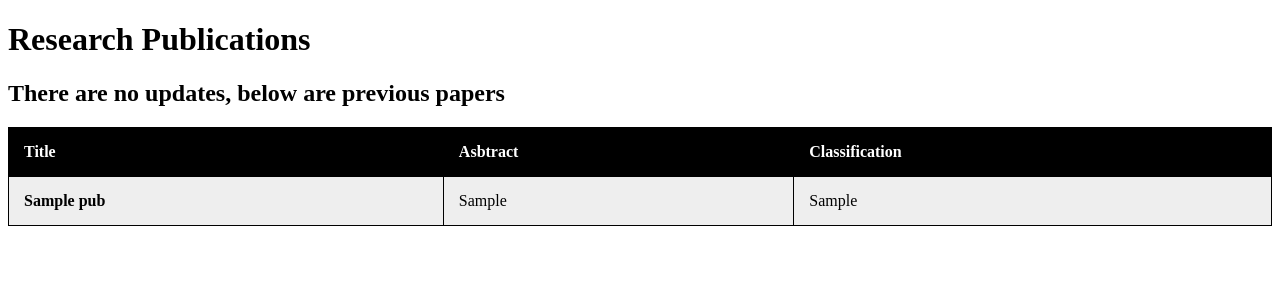
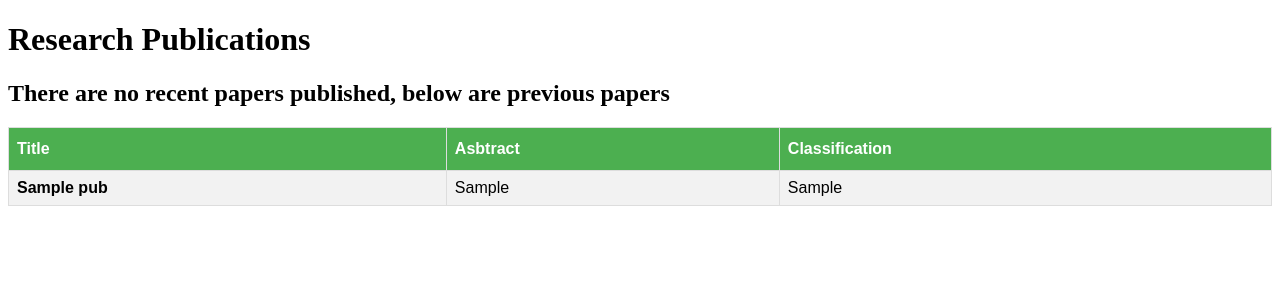
Before and after one commit to Gaur4vGaur/DesktopAutomation, a Flask app: template processor/templates/publications.html in a window 1280 px wide. Shown: the top 300 px of the page. Run offline with Flask 2, Linux system fonts and the light colour scheme; the template is opened without the code that fills it: most values are stand-ins (such as "Sample title", 1, 10 or a date in 2020).

Commit message:
improve the readability of the table

```diff
--- a/processor/templates/publications.html
+++ b/processor/templates/publications.html
@@ -1,25 +1,26 @@
 <!doctype html>
 
 <style>
-table {
-  width:100%;
+#pub_table {
+  font-family: Arial, Helvetica, sans-serif;
+  border-collapse: collapse;
+  width: 100%;
 }
-table, th, td {
-  border: 1px solid black;
-  border-collapse: collapse;
+
+#pub_table td, #pub_table th {
+  border: 1px solid #ddd;
+  padding: 8px;
 }
-th, td {
-  padding: 15px;
+
+#pub_table tr:nth-child(even){background-color: #f2f2f2;}
+
+#pub_table tr:hover {background-color: #ddd;}
+
+#pub_table th {
+  padding-top: 12px;
+  padding-bottom: 12px;
   text-align: left;
-}
-#t01 tr:nth-child(even) {
-  background-color: #eee;
-}
-#t01 tr:nth-child(odd) {
- background-color: #fff;
-}
-#t01 th {
-  background-color: black;
+  background-color: #4CAF50;
   color: white;
 }
 </style>
@@ -30,10 +31,10 @@ th, td {
 {% if updates > 0 %}
   <h2>There were {{ updates }} papers published since last time!</h2>
 {% else %}
-  <h2>There are no updates, below are previous papers</h2>
+  <h2>There are no recent papers published, below are previous papers</h2>
 {% endif %}
 
-<table id="t01">
+<table id="pub_table">
     <tr>
         <th>Title</th>
         <th>Asbtract</th>
--- a/publicationservice/all_publications.py
+++ b/publicationservice/all_publications.py
@@ -2,6 +2,8 @@ import json
 import urllib.request
 
 from persistence.persist import update
+
+ALL_PUBLICATIONS = "../all_publications_sorted_by_year.json"
 
 
 def sort_by_year(pub):
@@ -19,4 +21,4 @@ if __name__ == '__main__':
     parsed = json.loads(contents)
     publications = parsed.get("publications")
     publications.sort(reverse=True, key=sort_by_year)
-    update(publications, "../all_publications_sorted_by_year.json")
+    update(publications, ALL_PUBLICATIONS)
--- a/publicationservice/publication_database_scrapper.py
+++ b/publicationservice/publication_database_scrapper.py
@@ -1,6 +1,7 @@
 import selenium.webdriver.chrome.service as service
 
 from persistence.persist import read, update
+from publicationservice.all_publications import ALL_PUBLICATIONS
 from publicationservice.publication_detailer import publication_detailer
 from util.BrowserUtil import Driver
 
@@ -50,13 +51,16 @@ def publication_updates(year):
         update(PUBLICATION_PATH, {'last_count': last_count})
     else:
         # push out previous papers
+        publications = read(ALL_PUBLICATIONS)
+        print(len(publications))
+
         print("no updates")
     driver.quit()
 
     return update_count, publications
 
 
-# if __name__ == "__main__":
-#     import datetime
-#     now = datetime.datetime.now()
-#     publication_updates(now.year)
+if __name__ == "__main__":
+    import datetime
+    now = datetime.datetime.now()
+    print(publication_updates(now.year))
```
Also changed, not shown: processor/publication_controller.py (+7 -0 lines).
